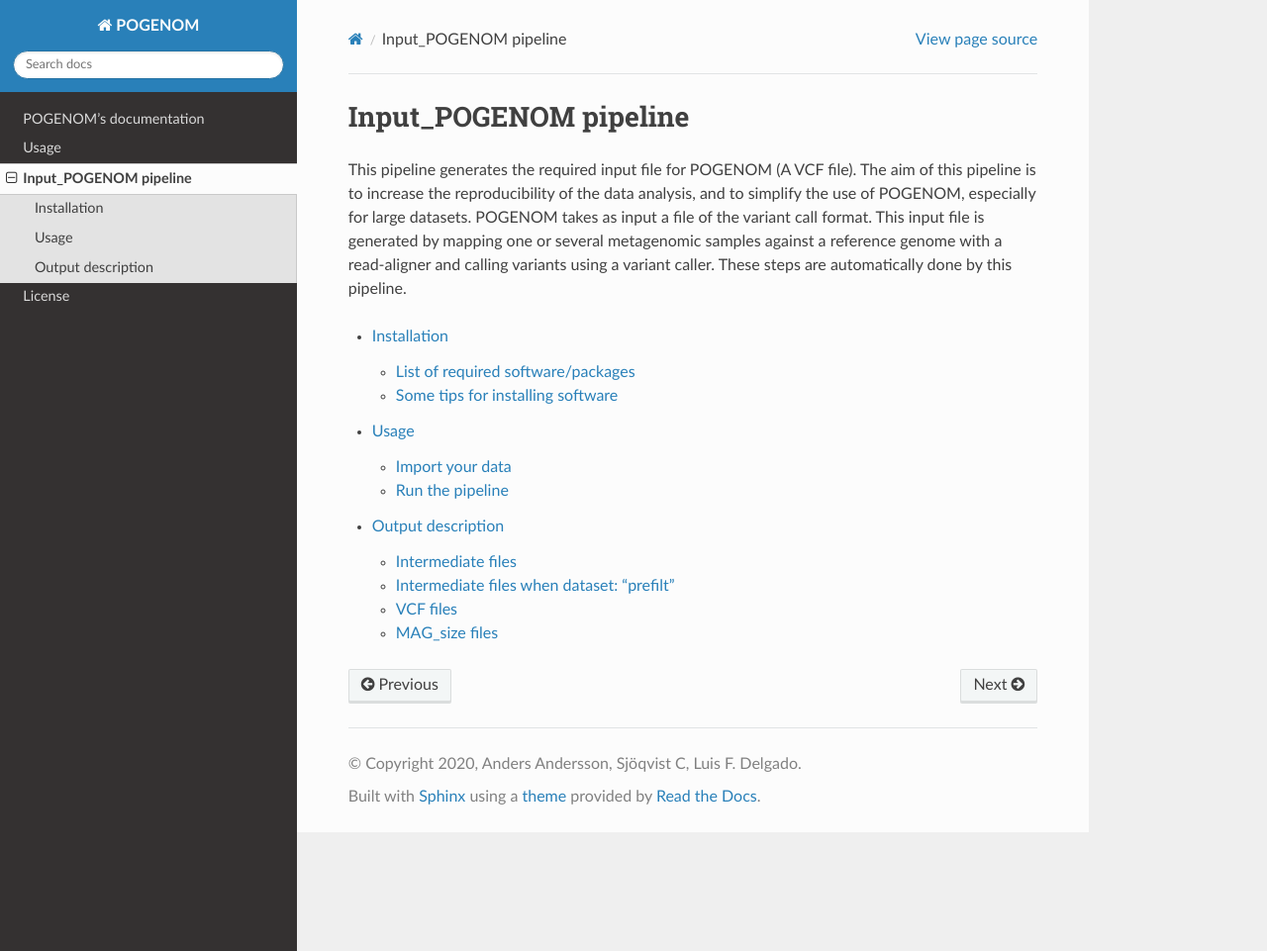
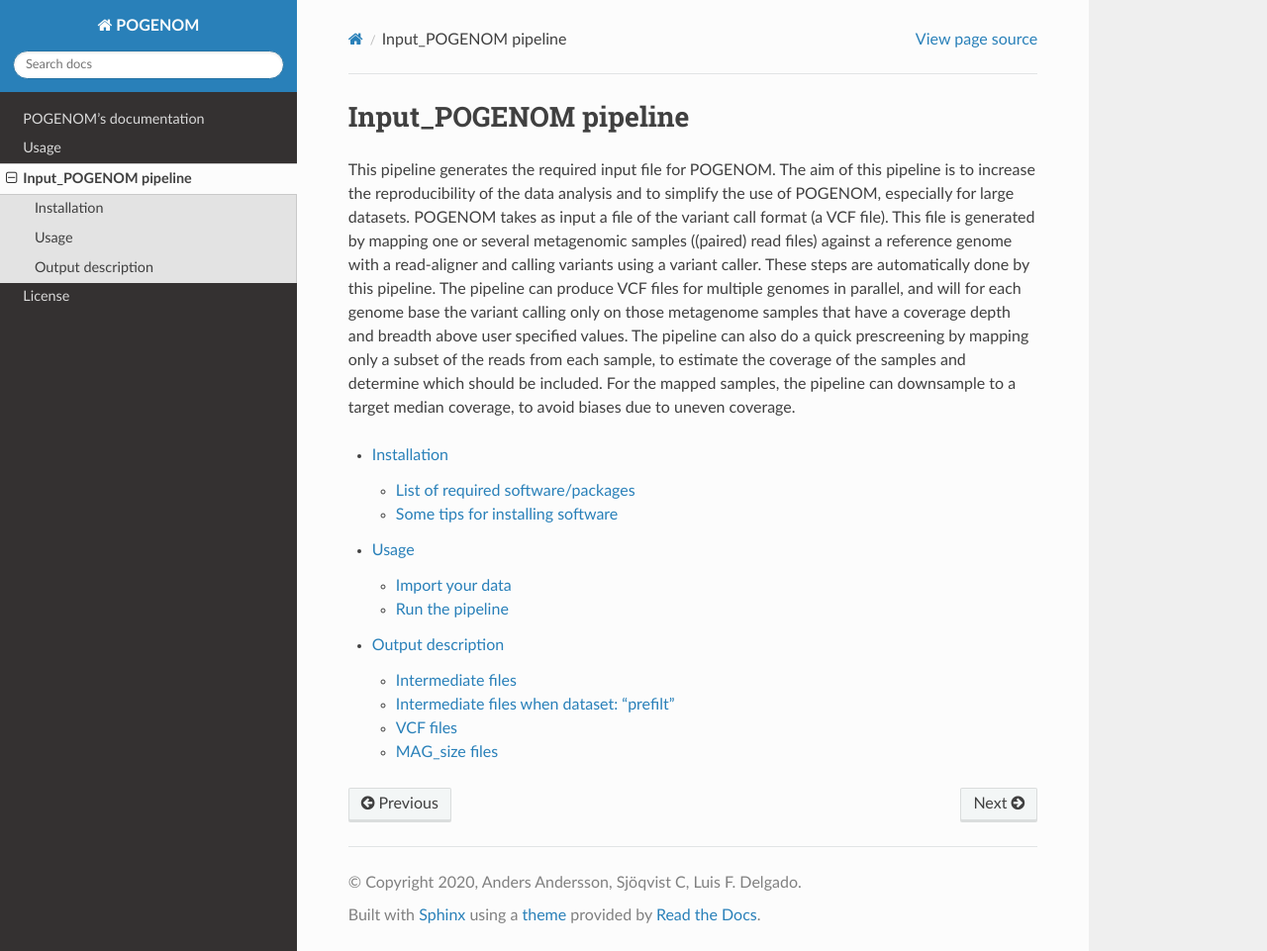
Before and after one commit to EnvGen/POGENOM, a Sphinx documentation site: the page built from docs/source/Input_POGENOM.rst, in a window 1280 px wide and 961 px high. Shown: the whole window at 99% size. Built offline with Sphinx 7.4.7 and the Read the Docs theme 2.0.0, drawn with Linux system fonts in a browser that asks for light colours.

Commit message:
Update Input_POGENOM.rst

```diff
--- a/docs/source/Input_POGENOM.rst
+++ b/docs/source/Input_POGENOM.rst
@@ -3,7 +3,7 @@
 Input_POGENOM pipeline
 ======================
 
-This pipeline generates the required input file for POGENOM (A VCF file). The aim of this pipeline is to increase the reproducibility of the data analysis, and to simplify the use of POGENOM, especially for large datasets. POGENOM takes as input a file of the variant call format. This input file is generated by mapping one or several metagenomic samples against a reference genome with a read-aligner and calling variants using a variant caller. These steps are automatically done by this pipeline.
+This pipeline generates the required input file for POGENOM. The aim of this pipeline is to increase the reproducibility of the data analysis and to simplify the use of POGENOM, especially for large datasets. POGENOM takes as input a file of the variant call format (a VCF file). This file is generated by mapping one or several metagenomic samples ((paired) read files) against a reference genome with a read-aligner and calling variants using a variant caller. These steps are automatically done by this pipeline. The pipeline can produce VCF files for multiple genomes in parallel, and will for each genome base the variant calling only on those metagenome samples that have a coverage depth and breadth above user specified values. The pipeline can also do a quick prescreening by mapping only a subset of the reads from each sample, to estimate the coverage of the samples and determine which should be included. For the mapped samples, the pipeline can downsample to a target median coverage, to avoid biases due to uneven coverage.
 
 
 .. toctree::
```
